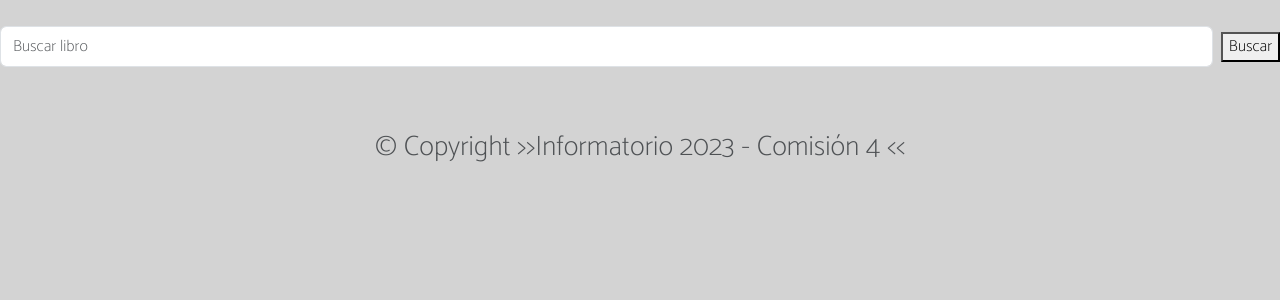
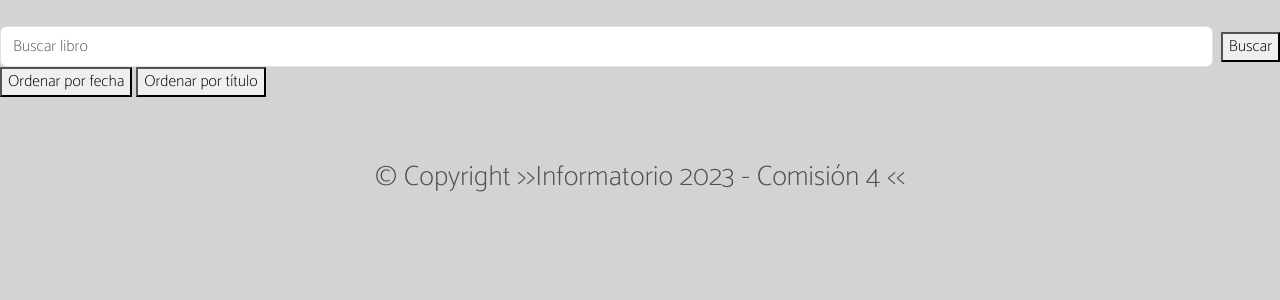
Before and after one commit to Comision4-Info/app_lectura, a Django app: page /libros/listar_libros/ in a window 1280 px wide. Shown: the part 114-414 px from the top of the page. Run offline with Django 4.2, Linux system fonts and the light colour scheme; data that the repository does not hold is empty.

Commit message:
-Agrego Ordenar por

```diff
--- a/apps/libros/urls.py
+++ b/apps/libros/urls.py
@@ -4,7 +4,6 @@ from django.conf.urls.static import static
 from django.contrib.staticfiles.urls import staticfiles_urlpatterns
 
 from .views import *
-
 
 app_name = 'apps.libros'
 
@@ -16,6 +15,7 @@ urlpatterns = [
     path("listar_libros/", ListarLibros.as_view(), name='listar_libros'),
     path("listar_por_categoria/<str:categoria>", ListarLibrosPorCategoria, name='listar_por_categoria'),
     path("libro_detalle/<int:id>", libro_detalle, name='libro_detalle'),
+    path("ordenar_por/", ordenar_libros_por ,name='ordenar_por'),
 ] + static(settings.MEDIA_URL, document_root=settings.MEDIA_ROOT)
 
 urlpatterns += staticfiles_urlpatterns()
--- a/apps/libros/views.py
+++ b/apps/libros/views.py
@@ -100,3 +100,19 @@ def libro_detalle(request,id):
     }
     template_name = 'libros/libro.html'
     return render(request,template_name,contexto)
+
+# -------------Ejemplo de: Ordenar por ------------------------------
+def ordenar_libros_por(request):
+    orden = request.GET.get('orden', '')  # Obtener el parámetro 'orden' de la URL(para eso en html debe haber un elemento con name='orden' y un valor(value=''))
+    #Validamos lo que contiene value
+    if orden == 'fecha':
+        libros = Libros.objects.order_by('fecha_agregado')  # Ordenar por fecha(Si quisiera desc seria: ('-fecha_agregado'))
+    elif orden == 'titulo':
+        libros = Libros.objects.order_by('titulo')  # Ordenar por título(Si quisiera desc seria: ('-titulo'))
+    else:#Si no hay nada solo todos sin orden
+        libros = Libros.objects.all()  # Obtener todos los artículos sin ordenar
+
+    context = {
+        'libros': libros,
+    }
+    return render(request, 'libros/listar_libros.html', context)
--- a/templates/libros/listar_libros.html
+++ b/templates/libros/listar_libros.html
@@ -16,6 +16,12 @@
         <input class="form-control me-2" style="height: 25%; width: 95%; margin-top: 2%;" type="search"
             placeholder="Buscar libro" aria-label="Search" name="buscador">
         <button class="btn-primary" style="height: 25%; margin-top: 2.5%;" type="submit">Buscar</button>
+    </form>
+    <form method="GET" action="{% url 'apps.libros:ordenar_por' %}">
+        <button class="btn-primary" name="orden" type="submit" value="fecha">Ordenar por
+            fecha</button>
+    <button class="btn-primary" name="orden" type="submit" value="titulo">Ordenar por
+        título</button>
     </form>
     {% if libros %}
     <div class="container-fluid" style="margin-top: 2%">
```
Also changed, not shown: media/libros/el-monje-que-vendio-su-ferrari.jpg (added), media/libros/el_principito_jdQVpMm.jpeg (added), media/libros/el_principito_pGCUbBX.jpeg (added).
